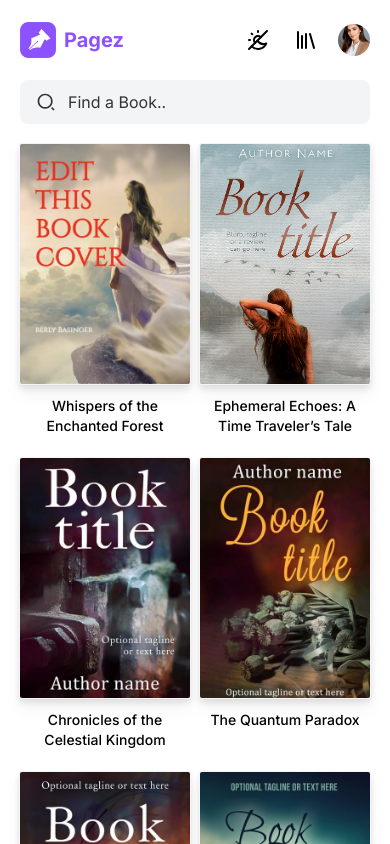
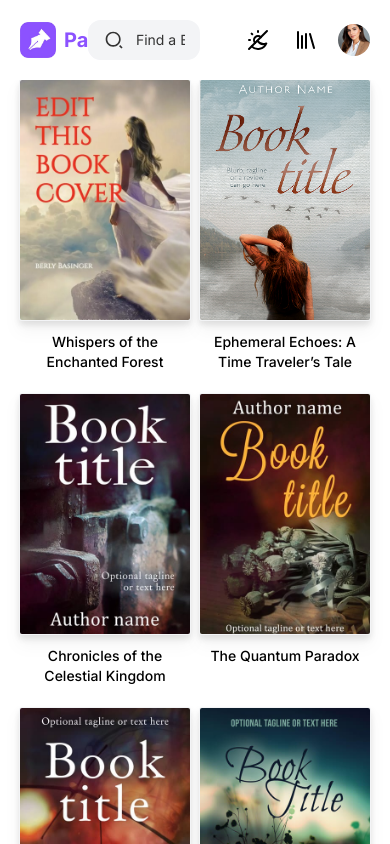
Before and after one commit to kevindermot99/gamezilla, a React (Vite) app: page /app in a window 390 px wide. Shown: the top 844 px of the page. Built offline with nearby package versions, Linux system fonts and the light colour scheme; a web font is replaced by a local one.

Commit message:
search component moved to taskbar

```diff
--- a/src/components/Nav.jsx
+++ b/src/components/Nav.jsx
@@ -6,7 +6,7 @@ import Headroom from "react-headroom";
 import Notification from "./Notification";
 import { TbSunMoon } from "react-icons/tb";
 import { LuLibrary } from "react-icons/lu";
-
+import { RiSearch2Line } from "react-icons/ri";
 import { BsArrowsFullscreen } from "react-icons/bs";
 
 function Nav() {
@@ -18,15 +18,18 @@ function Nav() {
         <header className="font-montserrat w-ful max-sm:sticky top-0 bg-white z-20 relative px-7 max-sm:px-5">
             {/* <Headroom pinStart={0}> */}
             <nav className="flex justify-between items-center max-container py-5 bg-white sticky top-0 z-index-10">
-                <a href="/" className="flex justify-start items-center gap-2 text-base font-medium">
+                <a href="/" className="flex justify-start items-center gap-2 text-base font-medium w-[200px]">
                     <img src={pagesLogo} alt="logo" className=" h-9" />
                     <h1 className="logoText">Pagez</h1>
 
                 </a>
 
+                <div className='relative w-full max-w-[600px]'>
+                    <input className="search transition bg-gray-200 bg-opacity-80 max-sm:bg-gray-100 backdrop-blur-md text-sm " type="search" placeholder="Find a Book.." />
+                    <RiSearch2Line className="absolute top-0 bottom-0 m-auto left-4 size-5 text-[#333] " />
+                </div>
 
-
-                <div className="flex w-fit justify-end items-center   ">
+                <div className="flex w-fit justify-end items-center min-w-[170px]  ">
 
                     <a href="#" className="group navbar-link p-2">
                         <TbSunMoon className="text-2xl cursor-pointer relative transition text-black group-hover:text-main-color" />
--- a/src/index.css
+++ b/src/index.css
@@ -113,37 +113,8 @@ input[type="search"]::-webkit-search-results-decoration {
   background-image: linear-gradient(to top, #5a5a5a 0%, #000 150%);
 }
 
-
-.search-component {
-  /* min-height: 100px; */
-  background-image: url("./assets/images/search-bg-5.png");
-  background-repeat: no-repeat;
-  background-position: center;
-  background-size: cover;
-  background-attachment: scroll;
-  position: relative;
-  border-radius: 8px;
-  display: flex;
-  justify-content: center;
-  align-items: center;
-  text-align: center;
-  flex-direction: column;
-  gap: 10px;
-}
-
-
 .zindex{
   z-index: 10 !important;
-}
-
-
-
-.search-component span {
-  height: fit-content;
-  width: 90%;
-  max-width: 600px;
-  border-radius: 20px;
-  box-shadow: 0px 0px 29px 0px #00000018;
 }
 
 .search {
@@ -152,7 +123,7 @@ input[type="search"]::-webkit-search-results-decoration {
   padding: 10px 15px 10px 48px;
   width: 100%;
   outline: none;
-  border-radius: 8px;
+  border-radius: 13px;
   margin: auto;
   color: #000;
 }
@@ -162,24 +133,9 @@ input[type="search"]::-webkit-search-results-decoration {
 }
 
 @media only screen and (max-width: 640px) {
-  .search-component{
-    background-image: unset;
-    min-height: unset;
-  }
 
-  .search-component span{
-    width: 100%;
-    box-shadow: unset;
-    border-radius: 0px;
-  }
 
-  .search {
-    margin: unset;
-  }
 
-  .search-component::before{
-    display: none;
-  }
 }
 
 
--- a/src/sections/Browse.jsx
+++ b/src/sections/Browse.jsx
@@ -51,7 +51,6 @@ function Browse() {
         ))}
       </div>
       <div className="flex flex-col gap-5 w-full">
-        <Search />
 
         <div className=" flex justify-start items-start max-sm:gap-0 relative">
           <div className="h-fit w-full ">
```
